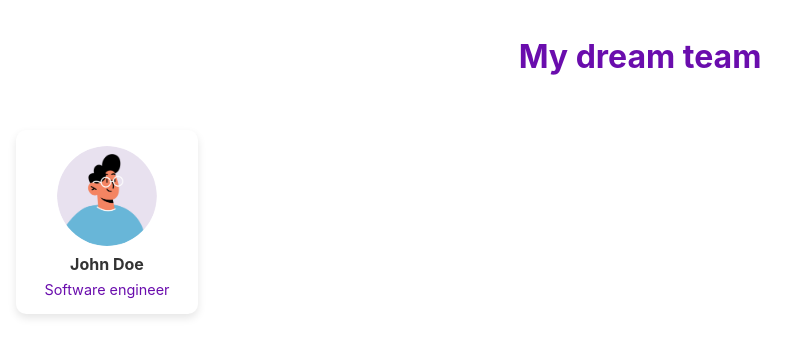
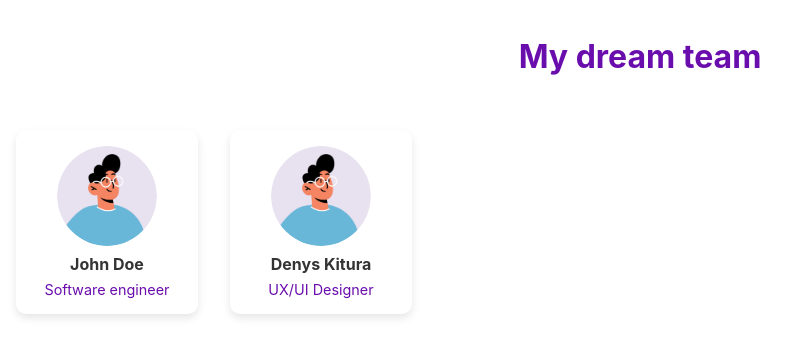
Before and after one commit to Andrii447/simple-landing-page, a React (Create React App) app: page / in a window 1280 px wide. Shown: the top 356 px of the page, without its empty margins (0-805 px from the left). Built offline with nearby package versions, Linux system fonts and the light colour scheme.

Commit message:
Update Body.js
Add personal data denys

```diff
--- a/src/components/Body.js
+++ b/src/components/Body.js
@@ -8,6 +8,14 @@ const Body = () => {
         <div style={styles.textContainer}>
           <h2 style={styles.name}>John Doe</h2>
           <p style={styles.position}>Software engineer</p>
+        </div>
+      </div>
+
+      <div style={styles.card}>
+        <img src={"/avatar-default.png"} alt="Denys Kitura" style={styles.photo} />
+        <div style={styles.textContainer}>
+          <h2 style={styles.name}>Denys Kitura</h2>
+          <p style={styles.position}>UX/UI Designer</p>
         </div>
       </div>
     </main>
```
